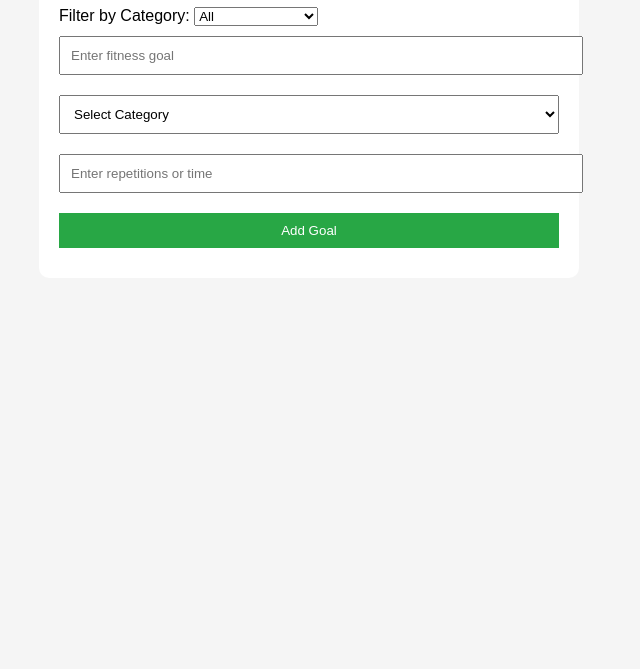
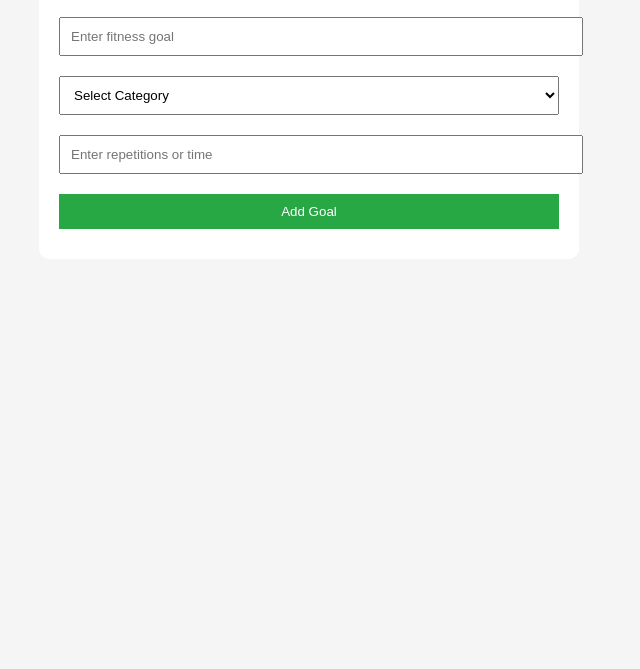
Before and after one commit to QibinHuang/Antra, a website: page EvaluateProgram/index.html in a window 1280 px wide. Shown: the part 131-800 px from the top of the page, without its empty margins (331-971 px from the left). Drawn offline with Linux system fonts and the light colour scheme; no server answers.

Commit message:
Update index.html

```diff
--- a/EvaluateProgram/index.html
+++ b/EvaluateProgram/index.html
@@ -9,15 +9,6 @@
 <body>
   <div class="container">
     <h1>Fitness Goal Tracker</h1>
-    <div class="filter-container">
-  <label for="filter-category">Filter by Category:</label>
-  <select id="filter-category">
-    <option value="All">All</option>
-    <option value="Cardio">Cardio</option>
-    <option value="Strength Training">Strength Training</option>
-    <option value="Yoga">Yoga</option>
-  </select>
-</div>
     <form id="goal-form">
       <input type="text" id="description" placeholder="Enter fitness goal" required />
       <select id="category" required>
```
